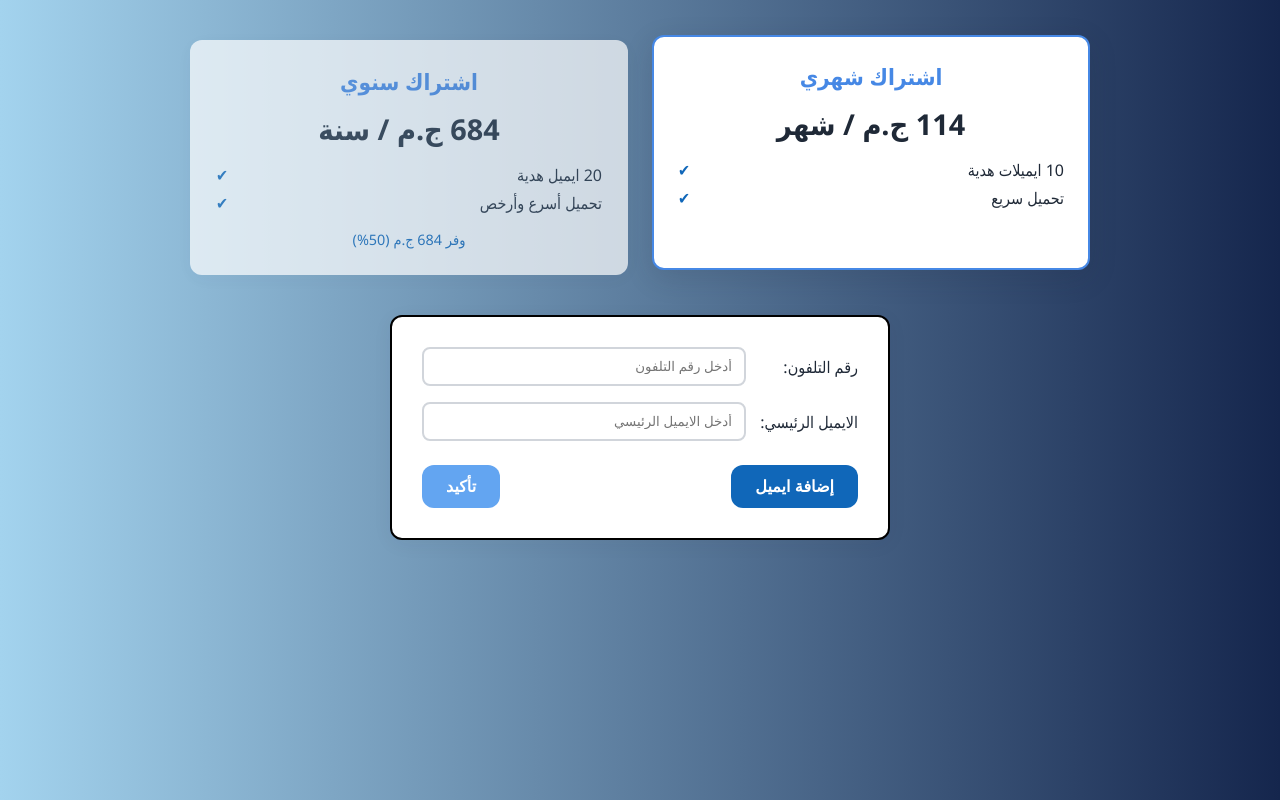
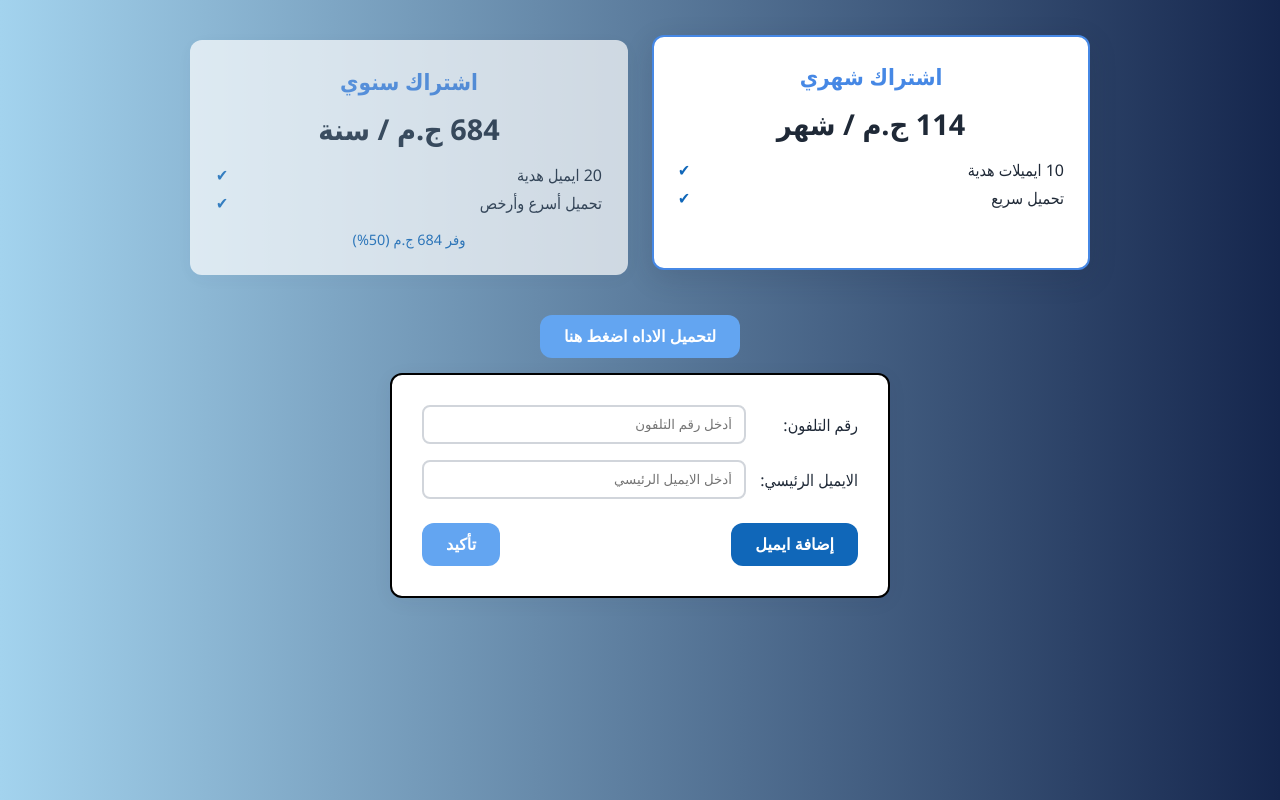
Before and after one commit to MohasibFriend/portal-subscribe, a plain HTML site: page index.html in a window 1280 px wide. Drawn offline with Linux system fonts and the light colour scheme; no server answers.

Commit message:
index.html

```diff
--- a/index.html
+++ b/index.html
@@ -182,7 +182,23 @@
             background: #044478;
             transform: translateY(-2px);
         }
+        #extintion {
+            background: var(--color-accent);
+            color: #FFF;
+            font-weight: bold;
+            padding: 12px 24px;
+    font-size: 1rem;
+    border: none;
+    border-radius: var(--radius);
+    cursor: pointer;
+    transition: background var(--transition), transform var(--transition);
+    margin-bottom: 15px;
+        }
 
+        #extintion:hover {
+            background: #3574ab;
+            transform: translateY(-2px);
+        }
         #confirmBtn {
             background: var(--color-accent);
             color: #FFF;
@@ -298,7 +314,9 @@
             <p class="savings"></p>
         </div>
     </div>
-
+<a href="https://chromewebstore.google.com/detail/mohasib-friend-%E2%80%94-eta-pdf/ilmabmgcomkkeolcoapmioemhjaldpik?hl=en-GB&utm_source=ext_sidebar" target="_blank" rel="noopener noreferrer">
+  <button id="extintion">لتحميل الاداه اضغط هنا</button>
+</a>
     <div class="form-container" id="formContainer">
         <div class="input-group">
             <label for="phoneInput">رقم التلفون:</label>
```
